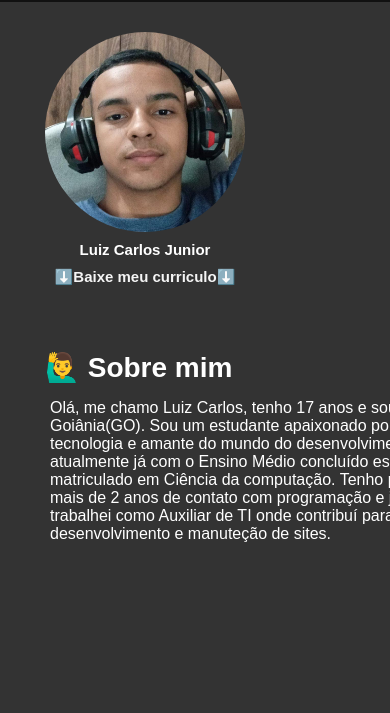
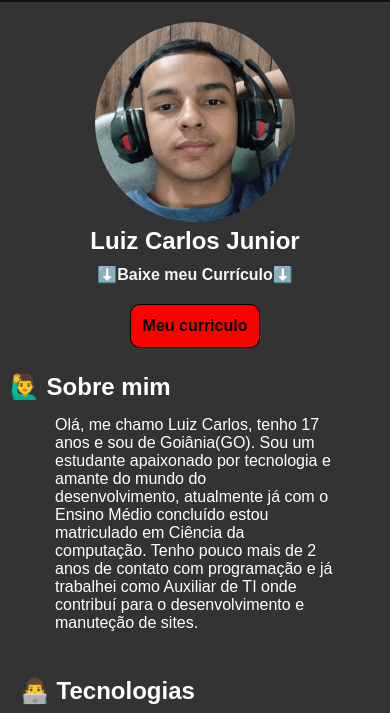
Before and after one commit to luizcarlosjj/Portfolio-dev, a plain HTML site: page index.html in a window 390 px wide. Shown: the part 78-791 px from the top of the page. Drawn offline with Linux system fonts and the light colour scheme; a web font is replaced by a local one.

Commit message:
responsive

```diff
--- a/index.html
+++ b/index.html
@@ -35,7 +35,7 @@
             <section class="image">
                 <img src="src/face1.jpeg" alt="">
                 <h1>Luiz Carlos Junior</h1>
-                <p>⬇️Baixe meu curriculo⬇️</p>
+                <p>⬇️Baixe meu Currículo⬇️</p>
                 <button id="button">
                     <a href="src/curriculo.pdf" download="">Meu curriculo</a>
                 </button>
--- a/style.css
+++ b/style.css
@@ -5,6 +5,8 @@
 }
 body{
     background-color: #333333;
+    width: 100%;
+    height: 100%;
 }
 
 /* HEADER :*/
@@ -97,12 +99,15 @@ body{
 .details {
     display: flex;
     justify-content: space-between;
+    width: 100%;
+    height: 100%;
 }
 
 .sobre {
     width: 100vw;
-    height: 100vw;
+    height: 100%;
     margin: 20px 0px 20px 35px;
+    padding-bottom: 20px;
     display: inline-block;
 }
 
@@ -110,14 +115,14 @@ body{
 {
     .sobre
     {
-        max-width: 300px;
+        margin: auto;
     }
 }
 
 .sobre h1 {
     font-family: sans-serif;
     padding: 10px;
-    font-size: 28px;
+    font-size: 24px;
     color: white;
 }
 
@@ -126,6 +131,7 @@ body{
     width: 480px;
     margin-left: 10px;
     padding: 5px;
+    font-size: 16px;
     text-align: left;
     font-family: sans-serif;
 }
@@ -134,51 +140,40 @@ body{
 {
     .sobre p
     {
-        width: 400px;
+        margin: auto;
+        width: 280px;
     }
 }
 
-.sobre p > a {
-    text-decoration: none;
-    color: red;
-}
-
-.sobre img {
-    width: 250px;
-    border-radius: 100%;
-    display: inline-block;
-    justify-content: end;
-}
-
 #button {
-    width: 220px;
+    margin: 15px;
+    padding: 12px;
+    border-radius: 10px;
+    border: 1px solid #000;
+    background-color: red;
 }
 
 #button:hover {
     transition: 0.8s;
-    padding: 12px;
+    padding: 15px;
+    font-size: 1em;
+    background-color: rgba(255, 0, 0, 0.788)
 }
 
 #button a {
     text-decoration: none;
     color: inherit;
+    font-size: 1.2em;
+    font-family: sans-serif;
+    font-weight: bolder;
     text-align: center;
 }
 
-@media (max-width: 713px)
-{
-  #button
-   {
-    display: none;
-   }
-}
-
 .image {
+    width: 100vw;
+    height: 100%;
+    padding: 20px 0px 20px 35px;
     display: inline-block;
-    justify-content: flex-start;
-    padding: 10px;
-    margin: 20px 0px 20px 35px
-
 }
 
 .image img{
@@ -186,14 +181,14 @@ body{
     height: 200px;
     border-radius: 100%;
     display: inline-block;
-    justify-content: end;
+    justify-content: center;
 }
 
 .image h1 {
     color: white;
     font-family: sans-serif;
     text-align: center;
-    font-size: 15px;
+    font-size: 24px;
     padding: 5px;
 }
 
@@ -203,8 +198,28 @@ body{
     font-weight: bolder;
     text-align: center;
     align-items: center;
-    font-size: 15px;
+    font-size: 16px;
     padding: 5px;
+}
+
+@media (max-width: 890px)
+{
+  .image
+   {
+    text-align: center;
+    padding: 20px 0px 0px 0px;
+
+   }
+}
+
+
+@media (max-width: 890px)
+{
+  .image img
+   {
+    margin: auto;
+    display: block;
+   }
 }
 
 
@@ -218,8 +233,8 @@ body{
 }
 
 .techs {
-    width: 100%;
-    height: 100vw;
+    width: 100vw;
+    height: 100%;
     padding: 10px;
 }
 
@@ -227,12 +242,20 @@ body{
     width: 480px;
     font-family: sans-serif;
     padding: 10px;
-    font-size: 28px;
+    font-size: 24px;
     color: white;
 }
 
 #imagens img {
     width: 50px;
-    padding-right: 5px;
-    padding-top: 20px;
+    padding: 20px 15px 0px;
 }
+
+@media (max-width: 890px)
+{
+  .techs
+   {
+    width: 100%;
+    justify-content: left;
+   }
+}
```
